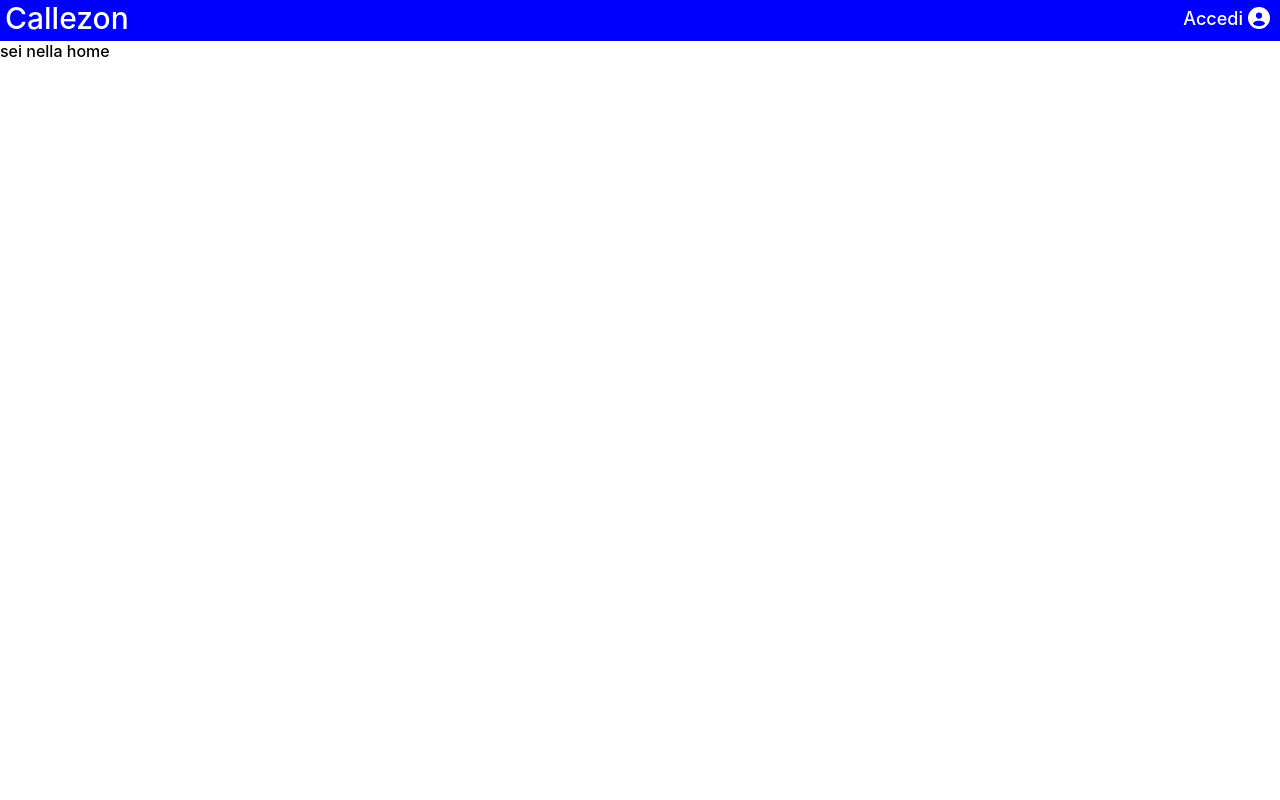
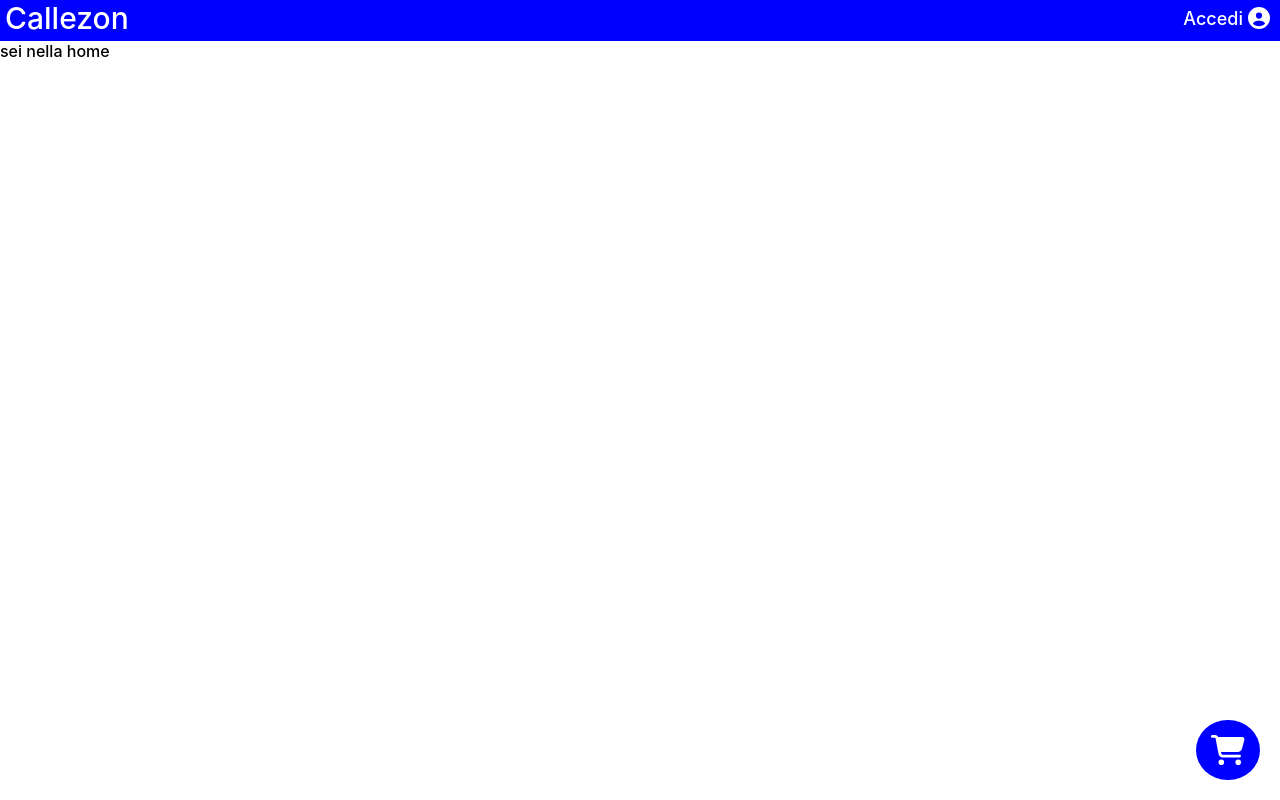
Before and after one commit to gabrielecallegari/callezon_react, a React (Create React App) app: page / in a window 1280 px wide. Built offline with nearby package versions, Linux system fonts and the light colour scheme.

Commit message:
add: added shopping cart

```diff
--- a/src/Main/Home/Home.css
+++ b/src/Main/Home/Home.css
@@ -0,0 +1,29 @@
+.shoppingcart{
+    color: white;
+    font-size: 30px;
+}
+
+.carrello{
+    position: absolute;
+    bottom: 20px;
+    right: 20px;
+    background-color: blue;
+    padding: 15px;
+    border-radius: 100%;
+    cursor: pointer;
+}
+
+.carrello--div{
+    position: relative;
+}
+
+.carrello--size{
+    font-weight: 700;
+    position: absolute;
+    background-color: red;
+    padding: 3px 10px;
+    border-radius: 100%;
+    top: -25px;
+    left: -20px;
+    color: white;
+}
--- a/src/Main/Home/Home.js
+++ b/src/Main/Home/Home.js
@@ -1,9 +1,17 @@
 import React, { useEffect, useState } from "react";
 import './Home.css'
+import { FontAwesomeIcon } from "@fortawesome/react-fontawesome";
+import { faCartShopping } from "@fortawesome/free-solid-svg-icons";
 
 export default function Home(){
     // eslint-disable-next-line
     const [ products , setProducts] = useState(window.prod)
+    // eslint-disable-next-line
+    const [ carrello , setCarrello ] = useState(0)
+
+    function carrelloClick(){
+        setCarrello(old=> old+1)
+    }
 
     useEffect(()=>{
         /*
@@ -23,6 +31,12 @@ export default function Home(){
     return (
         <div className="home">
             sei nella home
+            <div className="carrello" onClick={carrelloClick}>
+                <div className="carrello--div">
+                    <FontAwesomeIcon icon={faCartShopping} className="shoppingcart"/>
+                    {carrello>0 &&  <label className="carrello--size">{carrello}</label>}
+                </div>
+            </div>
         </div>
     )
 }
```
